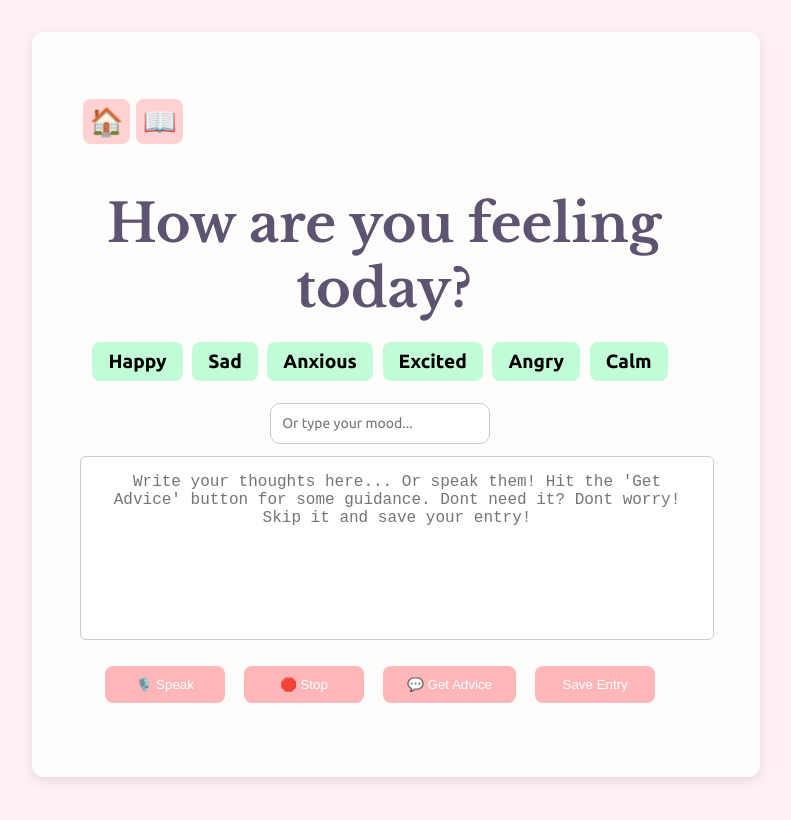
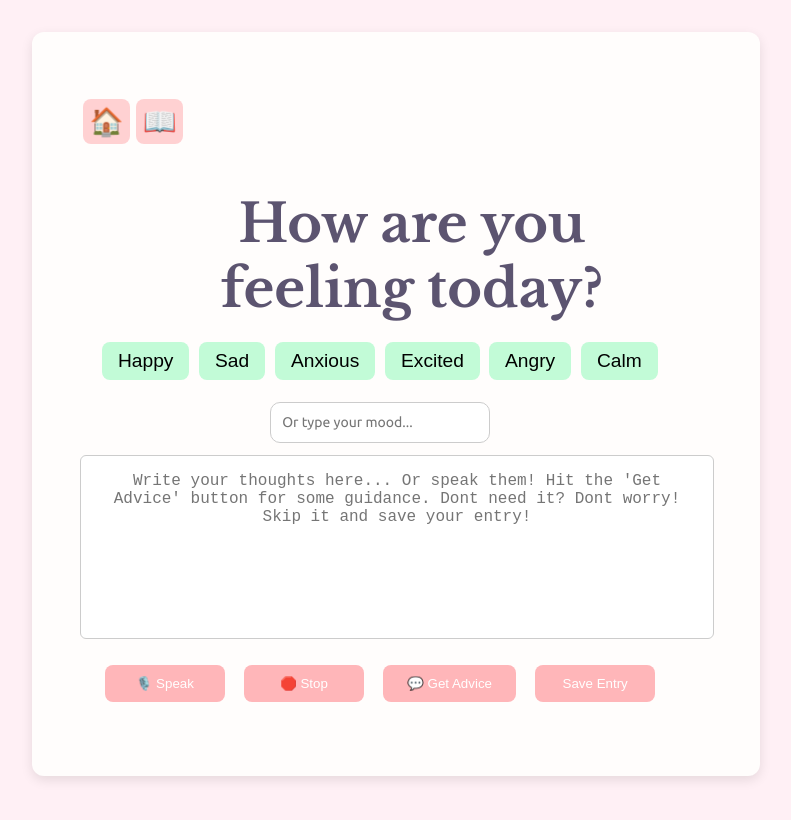
Before and after one commit to ShaynaMBarclay/vent2me, a React (Vite) app: page /journal in a window 1280 px wide. Shown: the top 820 px of the page, without its empty margins (244-1035 px from the left). Built offline with nearby package versions, Linux system fonts and the light colour scheme; the HTML template or start-up script is replaced by a standard one; a web font is replaced by a local one.

Commit message:
added animations and scroll to top component

```diff
--- a/src/App.jsx
+++ b/src/App.jsx
@@ -3,18 +3,23 @@ import Home from './pages/Home';
 import History from './pages/History';
 import Journal from './pages/Journal';
 import Settings from './pages/Settings';
+import ScrollToTop from './components/ScrollToTop';
 import "./styles/App.css";
 
 
 
 const App = () => {
   return (
+
+  <div>
+    <ScrollToTop />
     <Routes>
     <Route path="/" element={<Home />} />
       <Route path="/journal" element={<Journal />} />
       <Route path="/history" element={<History />} />
       <Route path="/settings" element={<Settings />} />
     </Routes>
+    </div>
   );
 }
 
--- /dev/null
+++ b/src/components/ScrollToTop.jsx
@@ -0,0 +1,14 @@
+import { useEffect } from "react";
+import { useLocation } from "react-router-dom";
+
+const ScrollToTop = () => {
+  const { pathname } = useLocation();
+
+  useEffect(() => {
+    window.scrollTo(0, 0);
+  }, [pathname]);
+
+  return null;
+};
+
+export default ScrollToTop;
--- a/src/pages/Journal.jsx
+++ b/src/pages/Journal.jsx
@@ -164,7 +164,7 @@ function Journal() {
                 {moods.map((mood) => (
                     <button
                         key={mood}
-                        className={`mood-button ${selectedMood && selectedMood !== mood ? 'dimmed' : ''}`}
+                        className={`mood-button ${selectedMood && selectedMood !== mood ? 'dimmed' : ''} ${selectedMood === mood ? 'selected' : ''}`}
                         onClick={() => setSelectedMood(mood)}
                     >
                         {mood}
--- a/src/styles/History.css
+++ b/src/styles/History.css
@@ -19,7 +19,7 @@
   }
   h2 {
     font-size: 3.3rem;
-    margin-left: 1.5rem;
+    margin-left: 5rem;
     margin-right: 1rem;
     font-family: "Libre Baskerville", serif;
   }
--- a/src/styles/Journal.css
+++ b/src/styles/Journal.css
@@ -1,4 +1,3 @@
-
 .journal-container {
   max-width: 600px;
   margin: 2rem auto;
@@ -6,7 +5,6 @@
   border-radius: 12px;
   background-color: #fffdfc;
   box-shadow: 0 4px 12px rgba(0, 0, 0, 0.1);
-
 }
 
 h2 {
@@ -23,23 +21,18 @@
   gap: 0.6rem;
   justify-content: center;
   margin-bottom: 1.4rem;
-
 }
 
-  .mood-button {
-    background-color: #c2fbd7;
-    border: none;
-    padding: 0.5rem 1rem;
-    border-radius: 8px;
-    cursor: pointer;
-    transition: 0.3s ease;
-    font-family: "Ubuntu", sans-serif;
-    font-weight: 650;
+/* Animation for zoom-in effect */
+@keyframes zoomIn {
+  from {
+    transform: scale(0);
+    opacity: 0;
   }
-
-  .mood-button.selected {
-    background-color: #79e3a5;
-    font-weight: bold;
+  to {
+    transform: scale(1);
+    opacity: 1;
+  }
 }
 
 .custom-mood {
@@ -54,7 +47,6 @@
   font-size: 14px;
   width: 220px;
   box-sizing: border-box;
-
 }
 
 .journal-entry {
@@ -72,7 +64,6 @@
   margin-right: auto;
   display: block;
 }
-
 
 .journal-actions {
   display: flex;
@@ -114,25 +105,15 @@
 }
 
 .mood-button {
+  animation: zoomIn 1.2s ease-out forwards; /* 'forwards' ensures the final state remains */
+  opacity: 0; /* Start as invisible */
   background-color: #c2fbd7;
   border: none;
   padding: 0.5rem 1rem;
   border-radius: 8px;
   cursor: pointer;
-    transition: 0.3s ease, transform 0.3s ease;
   font-size: 1.2rem;
-  }
-
-  .mood-button.selected {
-    background-color: #79e3a5;
-    font-weight: bold;
-    transform: scale(1.1);
-    font-size: 1.4rem;
-  }
-
-  .mood-button.dimmed {
-    opacity: 0.5;
-    transform: scale(0.9);
+  transition: transform 0.3s ease, background-color 0.3s ease, opacity 0.3s ease;
 }
 
 .highlighted-mood {
@@ -198,18 +179,6 @@
   font-size: 1rem;
 }
 
-  /* Optional fade-in animation */
-  @keyframes fadeIn {
-    from {
-      opacity: 0;
-      transform: translateY(10px);
-    }
-    to {
-      opacity: 1;
-      transform: translateY(0);
-    }
-  }
-
 .enter-button {
   background-color: #ffb6b9;
   color: white;
@@ -223,3 +192,93 @@
 .enter-button:hover {
   background-color: #ff7b89;
 }
+
+@keyframes fadeIn {
+  0% {
+    opacity: 0;
+  }
+  100% {
+    opacity: 1;
+  }
+}
+
+@keyframes popOutAndBack {
+  0% {
+    transform: scale(1);
+    opacity: 0;
+  }
+  50% {
+    transform: scale(1.2);
+    opacity: 1;
+  }
+  100% {
+    transform: scale(1);
+    opacity: 1;
+  }
+}
+
+@keyframes zoomIn {
+  0% {
+    transform: scale(0.8);
+    opacity: 0;
+  }
+  100% {
+    transform: scale(1);
+    opacity: 1;
+  }
+}
+
+.journal-container {
+  animation: fadeIn 1.5s ease-in-out; /* Fade-in effect */
+  animation-delay: 0.3s; /* Optional delay for smoother effect */
+}
+
+h2 {
+  animation: popOutAndBack 1.2s ease-out;
+  animation-delay: 0.5s;
+}
+
+.mood-button {
+  animation: zoomIn 1.2s ease-out forwards;
+  opacity: 0; /* Start as invisible */
+}
+
+/* Staggered animation delays for each button */
+.mood-button:nth-child(1) {
+  animation-delay: 0.5s;
+}
+.mood-button:nth-child(2) {
+  animation-delay: 0.7s;
+}
+.mood-button:nth-child(3) {
+  animation-delay: 0.9s;
+}
+.mood-button:nth-child(4) {
+  animation-delay: 1.1s;
+}
+.mood-button:nth-child(5) {
+  animation-delay: 1.3s;
+}
+.mood-button:nth-child(6) {
+  animation-delay: 1.5s;
+}
+
+.mood-button.selected {
+  background-color: #79e3a5;
+  font-weight: bold;
+  transform: scale(1.1);
+  font-size: 1.4rem;
+  transition: transform 0.3s ease, background-color 0.3s ease, font-size 0.3s ease;
+}
+
+.mood-button.dimmed {
+  background-color: #79e3a556;
+  opacity: 0.2;
+  transform: scale(0.9);
+  transition: opacity 0.3s ease, transform 0.3s ease;
+}
+
+.ai-response {
+  animation: fadeIn 3s ease-in-out;
+
+}
```
Lines whose indentation alone changed are shown as unchanged.
